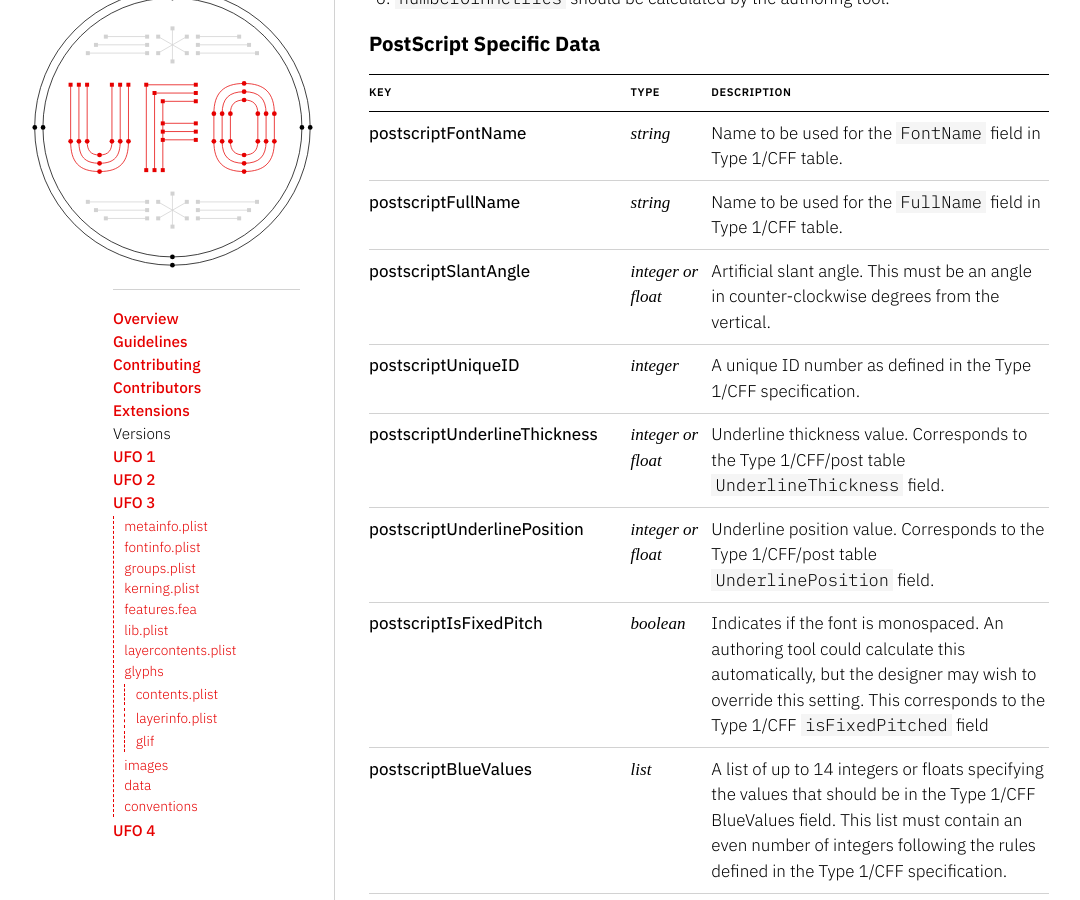
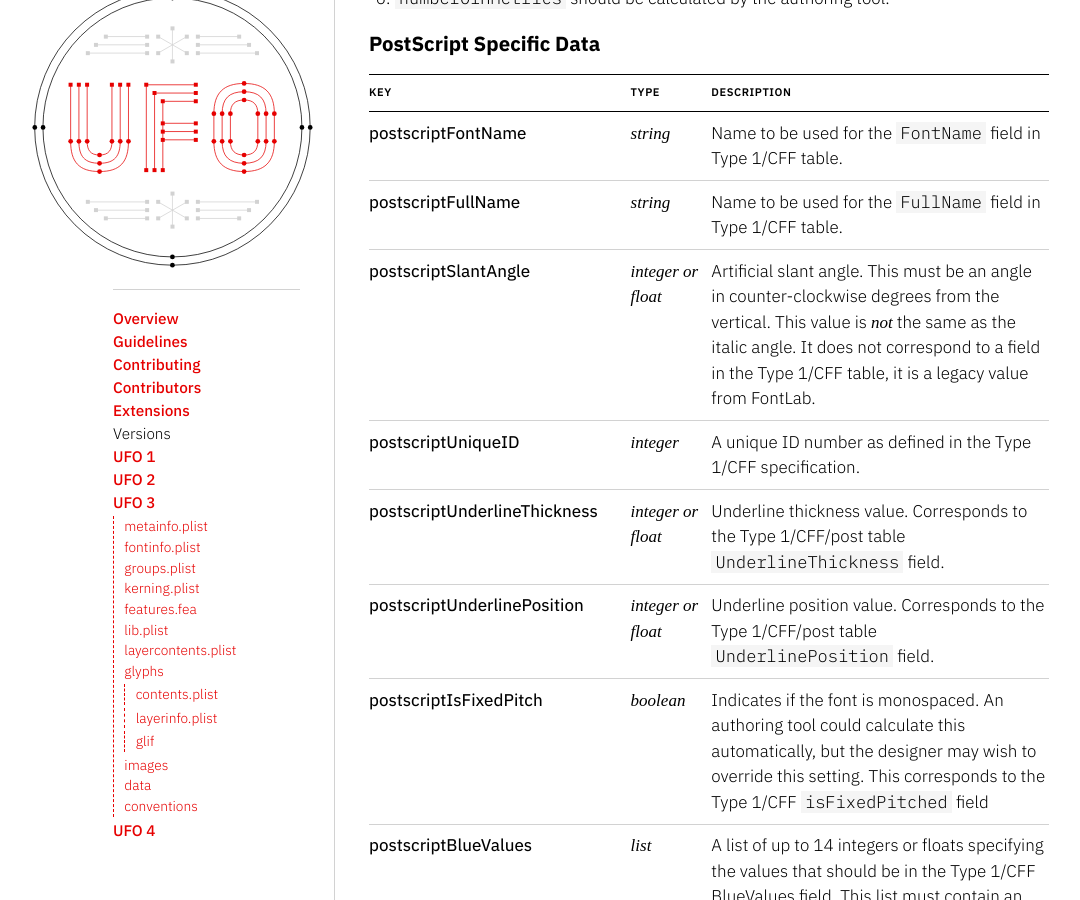
Before and after one commit to unified-font-object/ufo-spec, a Jekyll site: the page built from versions/ufo3/fontinfo.plist.md, in a window 1280 px wide and 900 px high, scrolled down 12685 px. Shown: the whole window, without its empty margins (51-1131 px from the left). Built offline with Jekyll 4.4.1, drawn with Linux system fonts in a browser that asks for light colours; some web fonts are replaced.

Commit message:
Add detail about postscriptSlantAngle
From https://github.com/googlefonts/ufo2ft/issues/508#issuecomment-867022583

```diff
--- a/versions/ufo3/fontinfo.plist.md
+++ b/versions/ufo3/fontinfo.plist.md
@@ -283,7 +283,7 @@ Records should have a unique `nameID`, `platformID`, `encodingID` and `languageI
 |--|--|--|
 | postscriptFontName | string | Name to be used for the `FontName` field in Type 1/CFF table. |
 | postscriptFullName | string | Name to be used for the `FullName` field in Type 1/CFF table. |
-| postscriptSlantAngle | integer or float | Artificial slant angle. This must be an angle in counter-clockwise degrees from the vertical. |
+| postscriptSlantAngle | integer or float | Artificial slant angle. This must be an angle in counter-clockwise degrees from the vertical. This value is *not* the same as the italic angle. It does not correspond to a field in the Type 1/CFF table, it is a legacy value from FontLab. |
 | postscriptUniqueID | integer | A unique ID number as defined in the Type 1/CFF specification. |
 | postscriptUnderlineThickness | integer or float | Underline thickness value. Corresponds to the Type 1/CFF/post table `UnderlineThickness` field. |
 | postscriptUnderlinePosition | integer or float | Underline position value. Corresponds to the Type 1/CFF/post table `UnderlinePosition` field. |
```
